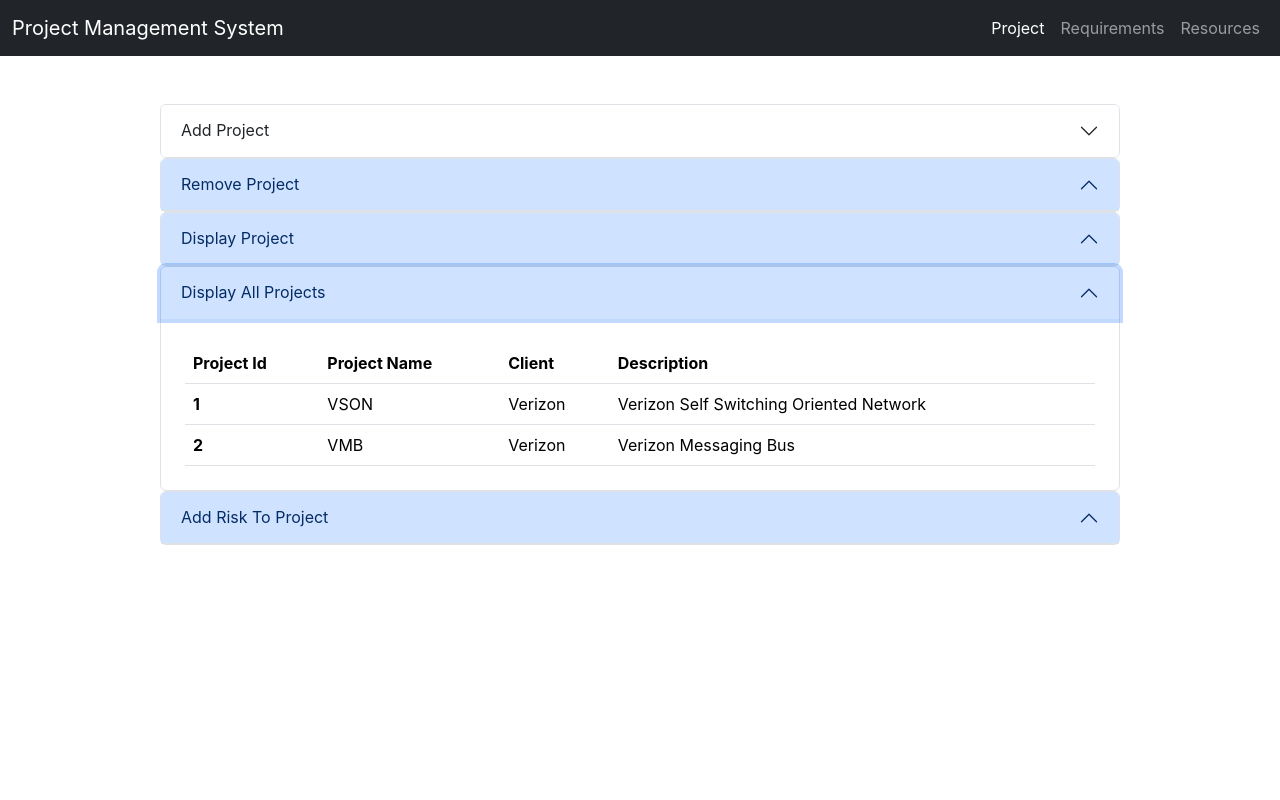
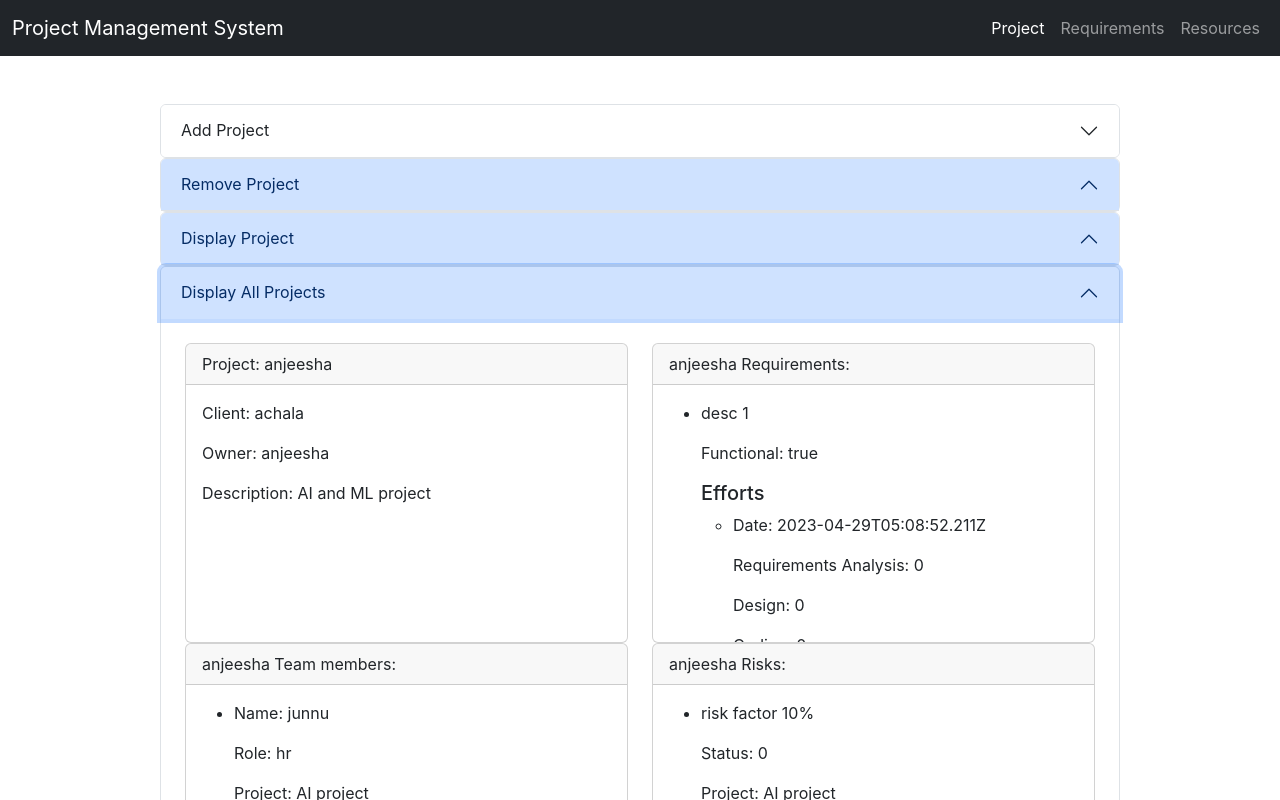
Before and after one commit to lekyakalidindi/project-management-system, a React (Create React App) app: page / in a window 1280 px wide. Both pictures are taken after a click on the button "Display All Projects". Shown: the top 800 px of the page. Built offline with nearby package versions, Linux system fonts and the light colour scheme.

Commit message:
feat(Card): Cards added for view all projects

```diff
--- /dev/null
+++ b/src/components/Card.js
@@ -0,0 +1,14 @@
+function Card({ header, children }) {
+  return (
+    <div class="col-sm">
+      <div style={{ height: "300px" }} class="card">
+        <div class="card-header">{header}</div>
+        <div class="card-body" style={{ height: "auto", overflow: "scroll" }}>
+          {children && children}
+        </div>
+      </div>
+    </div>
+  );
+}
+
+export default Card;
--- /dev/null
+++ b/src/components/Effort.js
@@ -0,0 +1,15 @@
+function Effort({ effort }) {
+    return (
+        <li>
+            <p>Date: {effort.effortDate}</p>
+            <p>Requirements Analysis: {effort.requirementsAnalysisHours}</p>
+            <p>Design: {effort.designHours}</p>
+            <p>Coding: {effort.codingHours}</p>
+            <p>Testing: {effort.testingHours}</p>
+            <p>Project Management: {effort.projectManagementHours}</p>
+            <p>Requirement: {effort.requirement}</p>
+        </li>
+    );
+}
+
+export default Effort
--- /dev/null
+++ b/src/components/Requirement.js
@@ -0,0 +1,19 @@
+import Effort from "./Effort";
+
+function Requirement({ requirement }) {
+  return (
+    <li>
+      <p>{requirement.description}</p>
+      <p>Functional: {requirement.isFunctional.toString()}</p>
+
+      <h5>Efforts</h5>
+      <ul>
+        {requirement.efforts.map((effort) => (
+          <Effort key={effort.id} effort={effort} />
+        ))}
+      </ul>
+    </li>
+  );
+}
+
+export default Requirement;
--- /dev/null
+++ b/src/components/Risk.js
@@ -0,0 +1,11 @@
+function Risk({ risk }) {
+    return (
+        <li>
+            <p>{risk.description}</p>
+            <p>Status: {risk.status}</p>
+            <p>Project: {risk.project}</p>
+        </li>
+    );
+}
+
+export default Risk
--- /dev/null
+++ b/src/components/TeamMember.js
@@ -0,0 +1,11 @@
+function TeamMember({ teamMember }) {
+    return (
+        <li>
+            <p>Name: {teamMember.name}</p>
+            <p>Role: {teamMember.role}</p>
+            <p>Project: {teamMember.project}</p>
+        </li>
+    );
+}
+
+export default TeamMember
--- a/src/components/ViewAllProjects.js
+++ b/src/components/ViewAllProjects.js
@@ -1,31 +1,53 @@
+import Requirement from "./Requirement";
+import TeamMember from "./TeamMember";
+import Risk from "./Risk";
+import { Fragment } from "react";
+import Card from "./Card";
+const projects = require("./project.json");
+
 function ViewAllProjects() {
   return (
-    <div>
-      <table class="table">
-        <thead class="thead bg-dark text-white">
-          <tr>
-            <th scope="col">Project Id</th>
-            <th scope="col">Project Name</th>
-            <th scope="col">Client</th>
-            <th scope="col">Description</th>
-          </tr>
-        </thead>
-        <tbody>
-          <tr>
-            <th scope="row">1</th>
-            <td>VSON</td>
-            <td>Verizon</td>
-            <td>Verizon Self Switching Oriented Network</td>
-          </tr>
-          <tr>
-            <th scope="row">2</th>
-            <td>VMB</td>
-            <td>Verizon</td>
-            <td>Verizon Messaging Bus</td>
-          </tr>
-        </tbody>
-      </table>
-    </div>
+    <Fragment>
+      {projects.map((project) => (
+        <Fragment>
+          <div class="row">
+            <Card header={`Project: ${project.projectName}`}>
+              <p>Client: {project.projectClient}</p>
+              <p>Owner: {project.projectOwner}</p>
+              <p>Description: {project.highLevelDescription}</p>
+            </Card>
+            <Card header={`${project.projectName} Requirements:`}>
+              <ul>
+                {project.requirements.map((requirement) => (
+                  <Requirement key={requirement.id} requirement={requirement} />
+                ))}
+              </ul>
+            </Card>
+          </div>
+
+          <div class="row">
+            <Card header={`${project.projectName} Team members:`}>
+              <ul>
+                {project.teamMembers.map((teamMember) => (
+                  <TeamMember key={teamMember.id} teamMember={teamMember} />
+                ))}
+              </ul>
+            </Card>
+            <Card header={`${project.projectName} Risks:`}>
+              <ul>
+                {project.risks.map((risk) => (
+                  <Risk key={risk.id} risk={risk} />
+                ))}
+              </ul>
+            </Card>
+          </div>
+
+          <br />
+          <br />
+          <br />
+        </Fragment>
+      ))}
+    </Fragment>
   );
 }
 
--- /dev/null
+++ b/src/components/project.json
@@ -0,0 +1,164 @@
+[
+    {
+      "id": 1,
+      "projectName": "anjeesha",
+      "projectClient": "achala",
+      "projectOwner": "anjeesha",
+      "highLevelDescription": "AI and ML project",
+      "requirements": [
+        {
+          "id": 1,
+          "description": "desc 1",
+          "isFunctional": true,
+          "projectId": 1,
+          "project": "proj 1",
+          "efforts": [
+            {
+              "id": 0,
+              "effortDate": "2023-04-29T05:08:52.211Z",
+              "requirementsAnalysisHours": 0,
+              "designHours": 0,
+              "codingHours": 0,
+              "testingHours": 0,
+              "projectManagementHours": 0,
+              "requirementId": 0,
+              "requirement": "add an ML project"
+            }
+          ]
+        }
+      ],
+      "teamMembers": [
+        {
+          "id": 0,
+          "name": "junnu",
+          "role": "hr",
+          "projectId": 1,
+          "project": "AI project"
+        },
+       {
+          "id": 0,
+          "name": "bunnu",
+          "role": "hr",
+          "projectId": 2,
+          "project": "ML project"
+        }
+      ],
+      "risks": [
+        {
+          "id": 0,
+          "description": "risk factor 10%",
+          "status": 0,
+          "projectId": 0,
+          "project": "AI project"
+        }
+      ]
+    },
+      {
+      "id": 1,
+      "projectName": "anjeesha",
+      "projectClient": "achala",
+      "projectOwner": "anjeesha",
+      "highLevelDescription": "AI and ML project",
+      "requirements": [
+        {
+          "id": 1,
+          "description": "desc 1",
+          "isFunctional": true,
+          "projectId": 1,
+          "project": "proj 1",
+          "efforts": [
+            {
+              "id": 0,
+              "effortDate": "2023-04-29T05:08:52.211Z",
+              "requirementsAnalysisHours": 0,
+              "designHours": 0,
+              "codingHours": 0,
+              "testingHours": 0,
+              "projectManagementHours": 0,
+              "requirementId": 0,
+              "requirement": "add an ML project"
+            }
+          ]
+        }
+      ],
+      "teamMembers": [
+        {
+          "id": 0,
+          "name": "junnu",
+          "role": "hr",
+          "projectId": 1,
+          "project": "AI project"
+        },
+       {
+          "id": 0,
+          "name": "bunnu",
+          "role": "hr",
+          "projectId": 2,
+          "project": "ML project"
+        }
+      ],
+      "risks": [
+        {
+          "id": 0,
+          "description": "risk factor 10%",
+          "status": 0,
+          "projectId": 0,
+          "project": "AI project"
+        }
+      ]
+    },
+      {
+      "id": 1,
+      "projectName": "anjeesha",
+      "projectClient": "achala",
+      "projectOwner": "anjeesha",
+      "highLevelDescription": "AI and ML project",
+      "requirements": [
+        {
+          "id": 1,
+          "description": "desc 1",
+          "isFunctional": true,
+          "projectId": 1,
+          "project": "proj 1",
+          "efforts": [
+            {
+              "id": 0,
+              "effortDate": "2023-04-29T05:08:52.211Z",
+              "requirementsAnalysisHours": 0,
+              "designHours": 0,
+              "codingHours": 0,
+              "testingHours": 0,
+              "projectManagementHours": 0,
+              "requirementId": 0,
+              "requirement": "add an ML project"
+            }
+          ]
+        }
+      ],
+      "teamMembers": [
+        {
+          "id": 0,
+          "name": "junnu",
+          "role": "hr",
+          "projectId": 1,
+          "project": "AI project"
+        },
+       {
+          "id": 0,
+          "name": "bunnu",
+          "role": "hr",
+          "projectId": 2,
+          "project": "ML project"
+        }
+      ],
+      "risks": [
+        {
+          "id": 0,
+          "description": "risk factor 10%",
+          "status": 0,
+          "projectId": 0,
+          "project": "AI project"
+        }
+      ]
+    }
+  ]
```
